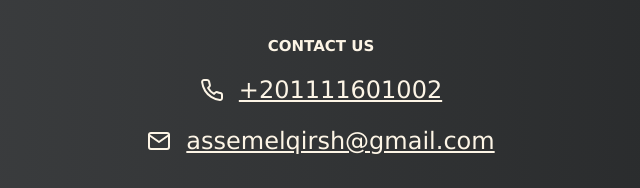
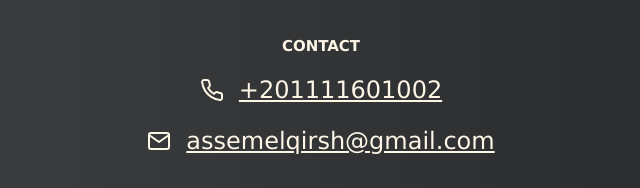
Before and after one commit to Assem-ElQersh/assem-elqersh.github.io, a plain HTML site: page index.html in a window 1280 px wide. Shown: the part 611-799 px from the top of the page, 319-959 px from the left. Drawn offline with nearby package versions, Linux system fonts and the light colour scheme.

Commit message:
Update index.html

```diff
--- a/index.html
+++ b/index.html
@@ -182,7 +182,7 @@
         </div><br>
 
         <div class="contact">
-            <p class=""><span class="w3-padding w3-margin" style="font-weight: bolder; color: #fdf5e6">CONTACT US</span>
+            <p class=""><span class="w3-padding w3-margin" style="font-weight: bolder; color: #fdf5e6">CONTACT</span>
             </p>
             <div class="info">
                 <a href="tel: +201111601002"><span><i data-feather="phone"></i> +201111601002</span></a>
```
